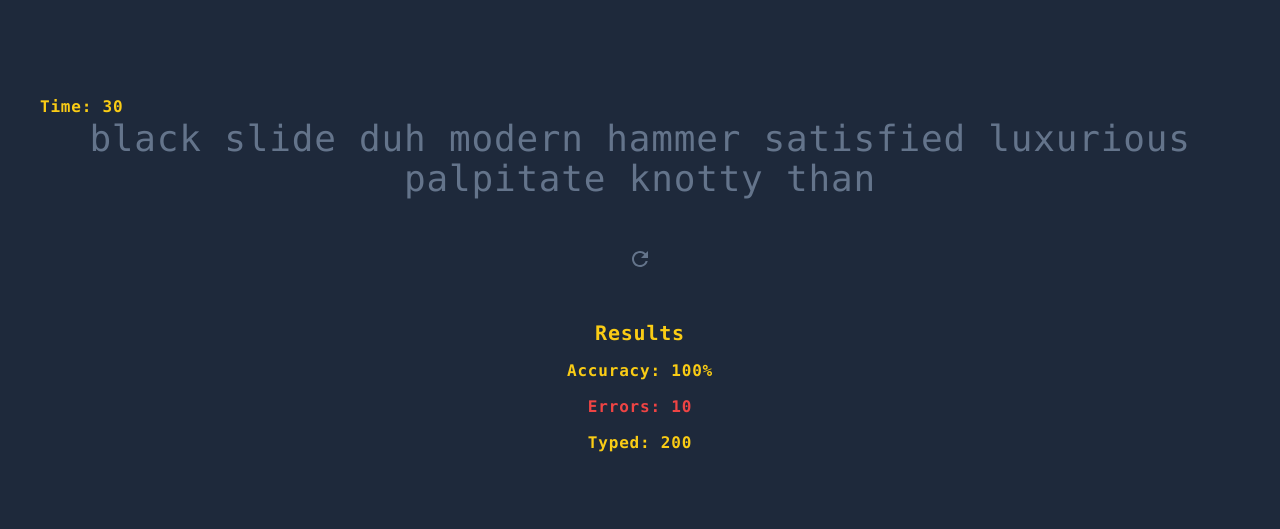
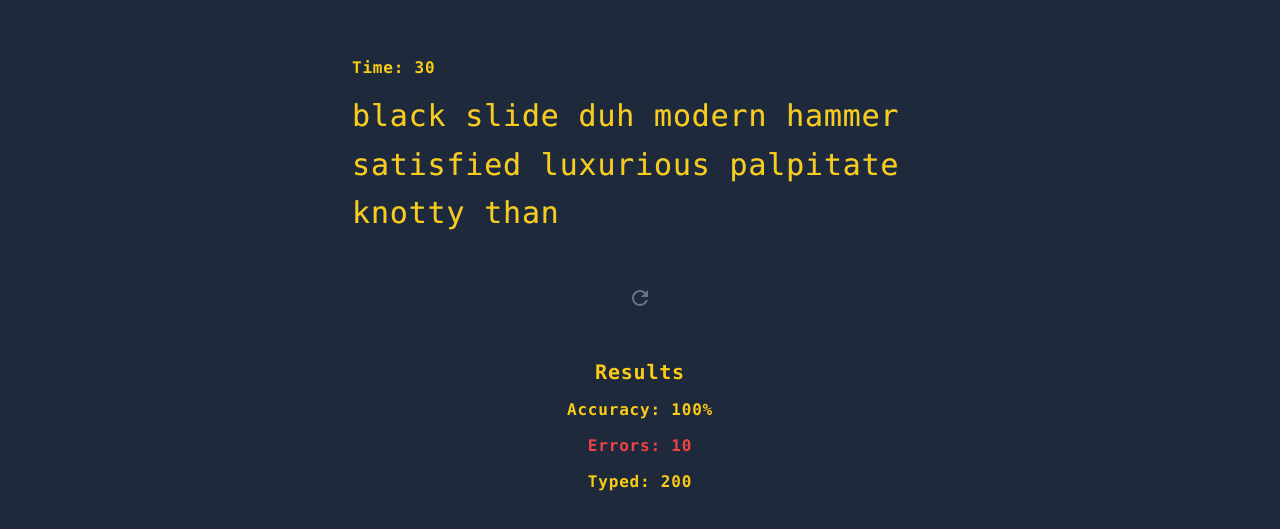
Before and after one commit to ihssmaheel-dev/thunder-type, a React (Vite) app: page / in a window 1280 px wide. Shown: the part 125-654 px from the top of the page. Built offline with nearby package versions, Linux system fonts and the light colour scheme.

Commit message:
Feat: Rendered the UserTypings component inside the newly created WordsContainer

```diff
--- a/src/App.tsx
+++ b/src/App.tsx
@@ -1,22 +1,34 @@
 import { faker } from "@faker-js/faker"
 import RestartButton from "./components/RestartButton";
 import Results from "./components/Results";
+import UserTypings from "./components/UserTypings";
 
 const words = faker.word.words(10);
 
 const GeneratedWords = ({ words }: { words: string }) => {
-  return <div className='text-4xl text-center text-slate-500'>{words}</div>;
+  return <div className='text-slate-500'>{words}</div>;
 }
 
 const CountdownTimer = ({ timeLeft }: { timeLeft: number }) => {
   return <h2 className="text-primary-400 font-bold">Time: {timeLeft}</h2>;
 }
 
+const WordsContainer = ({ children }: { children: React.ReactNode }) => {
+  return (
+    <div className="relative max-w-xl mt-3 text-3xl leading-relaxed break-all">
+      {children}
+    </div>
+  )
+}
+
 const App = () => {
   return (
     <>
       <CountdownTimer timeLeft={30}/>
-      <GeneratedWords words={words}/>
+        <WordsContainer>
+          <GeneratedWords words={words}/>
+          <UserTypings className="absolute inset-0" userInput={words} />
+        </WordsContainer>
       <RestartButton
         className={"mx-auto mt-10 text-slate-500"}
         onRestart={() => null}
```
